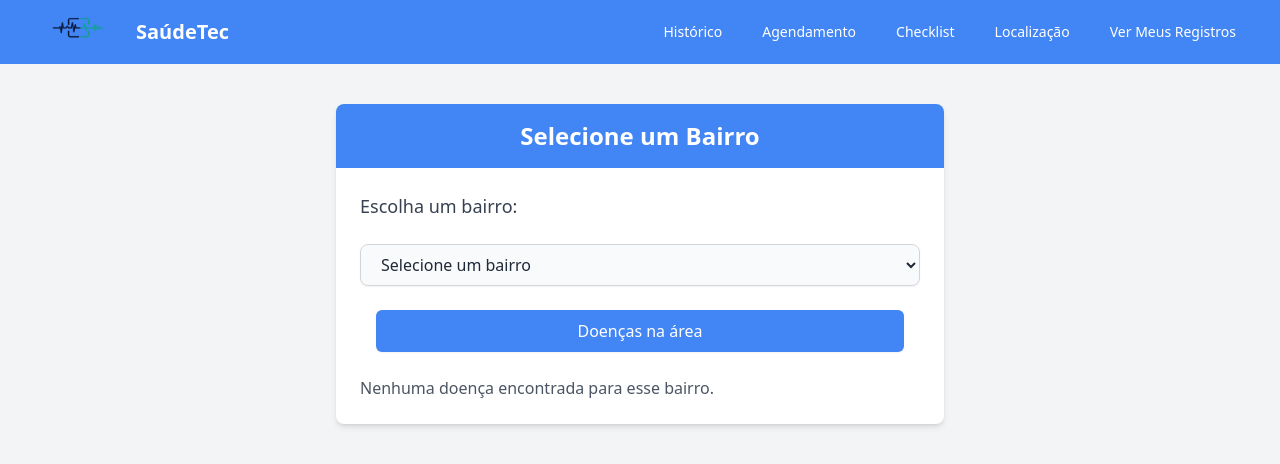
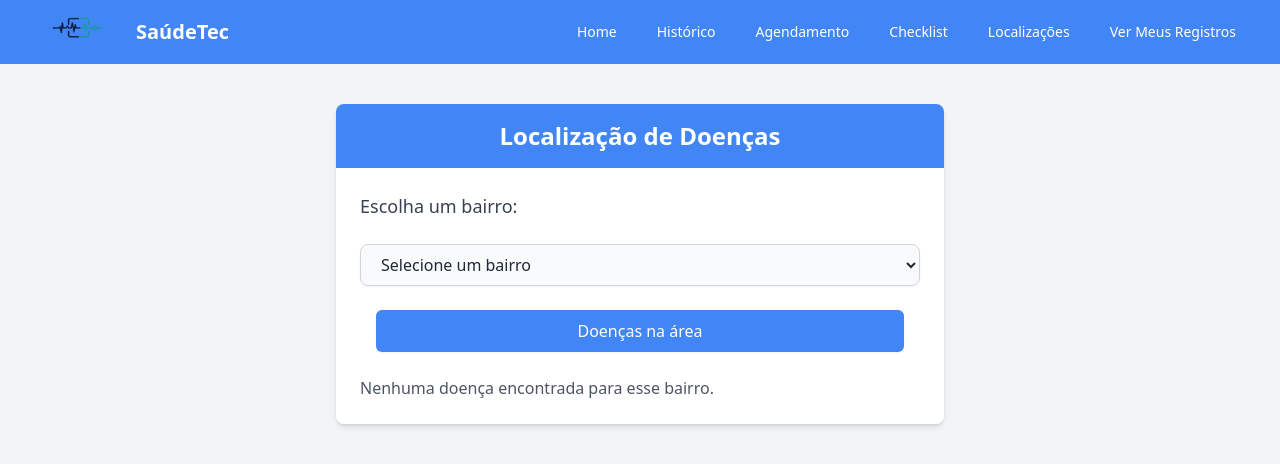
Before and after one commit to gabsvelozo/Projeto-FDS, a Django app: page /localizar_doencas/ in a window 1280 px wide. Shown: the top 464 px of the page. Run offline with Django 5.2, Linux system fonts and the light colour scheme; data comes from the database, SQL or seed files in the repository; parts of the project's set-up code (start-up, migrations or seed data) failed here and were passed over; some libraries are stand-ins or nearby versions.

Commit message:
Mudanças gerais front + back

```diff
--- a/saude/models.py
+++ b/saude/models.py
@@ -117,7 +117,6 @@ class DoencasBairro(models.Model):
 # Locais específicos dos postos de saúde dentro de um bairro
 class Locais_doencas(models.Model):
     nome = models.CharField(max_length=100)
-    #doenca_locais = models.CharField(max_length=255, default='Não informado')  # Agora é 'doenca_locais'
     doenca_bairro = models.ForeignKey(DoencasBairro, on_delete=models.CASCADE, default="valor_padrao")
 
     def __str__(self):
--- a/saude/templates/confirmar_exclusao_consultas.html
+++ b/saude/templates/confirmar_exclusao_consultas.html
@@ -15,7 +15,7 @@
 
         <div class="flex justify-between">
 
-            <a href="{% url 'saude:consultas' %}" class="bg-gray-500 text-white py-2 px-4 rounded-lg hover:bg-gray-600">Cancelar</a> <!--saude:consultas?-->
+            <a href="{% url 'saude:menu' %}" class="bg-gray-500 text-white py-2 px-4 rounded-lg hover:bg-gray-600">Cancelar</a>
 
             <form action="{% url 'saude:delete_consulta' consulta.id %}" method="post">
 
--- a/saude/templates/localizar_doencas.html
+++ b/saude/templates/localizar_doencas.html
@@ -15,7 +15,7 @@
     <div class="max-w-2xl mx-auto py-10 px-4 sm:px-6 lg:px-8">
         <div class="bg-white shadow-md rounded-lg overflow-hidden">
             <div class="bg-[#4285F4] text-white py-4 px-6">
-                <h1 class="text-2xl font-bold text-center">Selecione um Bairro</h1>
+                <h1 class="text-2xl font-bold text-center">Localização de Doenças</h1>
             </div>
             <div class="p-6">
                 <form method="GET" class="space-y-6">
@@ -38,7 +38,7 @@
 
                 <div id="informacoes" class="mt-6">
                     {% if doenca %}
-                    <h2 class="text-2xl font-bold mb-4">Locais disponíveis:</h2>
+                    <h2 class="text-2xl font-bold mb-4">Doenças localizadas na área:</h2>
                     {% for local in doenca %}
                         <div class="tela mb-4 p-4 border rounded-lg shadow">
                             <h3 class="text-xl font-semibold">{{ local.nome }}</h3>
--- a/saude/templates/menu.html
+++ b/saude/templates/menu.html
@@ -28,7 +28,6 @@
 </nav>
 
 
-
     <div class="bg-white p-8 rounded-lg shadow-lg w-full max-w-md my-8 mx-auto ">
         {% if messages %}
             <div class="mb-4">
@@ -47,6 +46,7 @@
                 {% endfor %}
             </div>
         {% endif %}
+
 
         <h1 class="text-2xl text-center font-bold mb-6">Bem-vindo(a), {{ username }}!</h1>
         <h1 class="text-xl text-center font-bold mb-6">O que você procura?</h1>
@@ -70,7 +70,7 @@
                 <a href="{% url 'saude:localizacao' %}" class="block bg-blue-500 text-white py-2 px-4 rounded-lg hover:bg-blue-600 text-center transform hover:scale-110 transition duration-400 ease-in-out">Localização de centros de saúde</a>
             </li>
             <li class="mb-4">
-                <a href="{% url 'saude:vacinas' %}" class="block bg-blue-500 text-white py-2 px-4 rounded-lg hover:bg-blue-600 text-center transform hover:scale-110 transition duration-400 ease-in-out">Localização de Centros de Vacinação</a>
+                <a href="{% url 'saude:vacinas' %}" class="block bg-blue-500 text-white py-2 px-4 rounded-lg hover:bg-blue-600 text-center transform hover:scale-110 transition duration-400 ease-in-out">Localização de centros de vacinação</a>
             </li>
             <li class="mb-4">
                 <a href="{% url 'saude:localizar_doencas' %}" class="block bg-blue-500 text-white py-2 px-4 rounded-lg hover:bg-blue-600 text-center transform hover:scale-110 transition duration-400 ease-in-out">Localização de doenças por bairros</a>
--- a/saude/templates/navbar.html
+++ b/saude/templates/navbar.html
@@ -1,8 +1,4 @@
-<!-- Navbar -->
-<div style="display: none;">
-    {% load static %}
-</div>
-
+{% load static %}
 <nav class="bg-[#4285F4] text-white">
     <div class="max-w-7xl mx-auto px-4 sm:px-6 lg:px-8">
         <div class="flex items-center justify-between h-16">
@@ -14,13 +10,19 @@
             </div>
             <div class="hidden md:block">
                 <div class="ml-10 flex items-baseline space-x-4">
+                    <a href="{% url 'saude:menu' %}" class="flex items-center text-white hover:bg-[#5a95f5] px-3 py-2 rounded-md text-sm font-medium">Home</a>
                     <a href="{% url 'saude:historico_form' %}" class="flex items-center text-white hover:bg-[#5a95f5] px-3 py-2 rounded-md text-sm font-medium">Histórico</a>
                     <a href="{% url 'saude:agendamento' %}" class="flex items-center text-white hover:bg-[#5a95f5] px-3 py-2 rounded-md text-sm font-medium">Agendamento</a>
                     <a href="{% url 'saude:checklist' %}" class="flex items-center text-white hover:bg-[#5a95f5] px-3 py-2 rounded-md text-sm font-medium">Checklist</a>
-                    <a href="{% url 'saude:localizacao' %}" class="flex items-center text-white hover:bg-[#5a95f5] px-3 py-2 rounded-md text-sm font-medium">Localização</a>
 
-                    <div class="relative inline-block text-left">
-                        <span class="flex items-center cursor-pointer px-3 py-2 rounded-md text-sm font-medium">Ver Meus Registros</span>
+                    <div class="relative inline-block text-left" id="localizacoes-dropdown"> <span class="flex items-center cursor-pointer px-3 py-2 rounded-md text-sm font-medium">Localizações</span>
+                        <div class="absolute hidden bg-white text-black rounded-md shadow-lg mt-1 z-10">
+                            <a href="{% url 'saude:localizar_doencas' %}" class="block px-4 py-2 text-sm hover:bg-gray-100">Doença por bairro</a>
+                            <a href="{% url 'saude:vacinas' %}" class="block px-4 py-2 text-sm hover:bg-gray-100">Centro de vacina</a>
+                            <a href="{% url 'saude:localizacao' %}" class="block px-4 py-2 text-sm hover:bg-gray-100">Centro de saúde</a>
+                        </div>
+                    </div>
+                    <div class="relative inline-block text-left" id="registros-dropdown"> <span class="flex items-center cursor-pointer px-3 py-2 rounded-md text-sm font-medium">Ver Meus Registros</span>
                         <div class="absolute hidden bg-white text-black rounded-md shadow-lg mt-1 z-10">
                             <a href="{% url 'saude:consultas' %}" class="block px-4 py-2 text-sm hover:bg-gray-100">Consultas</a>
                             <a href="{% url 'saude:registros' %}" class="block px-4 py-2 text-sm hover:bg-gray-100">Sintomas</a>
@@ -41,7 +43,32 @@
 </nav>
 
 <script>
-    const verMeusRegistros = document.querySelector('.relative');
+    const verMeusLocais = document.querySelector('#localizacoes-dropdown');
+    const dropdownm = verMeusLocais.querySelector('.absolute');
+
+    verMeusLocais.addEventListener('mouseenter', () => {
+        dropdownm.classList.remove('hidden');
+    });
+
+    verMeusLocais.addEventListener('mouseleave', () => {
+        setTimeout(() => {
+            if (!dropdownm.matches(':hover')) {
+                dropdownm.classList.add('hidden');
+            }
+        }, 200);
+    });
+
+    dropdownm.addEventListener('mouseenter', () => {
+        dropdownm.classList.remove('hidden');
+    });
+
+    dropdownm.addEventListener('mouseleave', () => {
+        dropdownm.classList.add('hidden');
+    });
+</script>
+
+<script>
+    const verMeusRegistros = document.querySelector('#registros-dropdown');
     const dropdown = verMeusRegistros.querySelector('.absolute');
 
     verMeusRegistros.addEventListener('mouseenter', () => {
--- a/saude/templates/vacinas.html
+++ b/saude/templates/vacinas.html
@@ -15,7 +15,7 @@
     <div class="max-w-2xl mx-auto py-10 px-4 sm:px-6 lg:px-8">
         <div class="bg-white shadow-md rounded-lg overflow-hidden">
             <div class="bg-[#4285F4] text-white py-4 px-6">
-                <h1 class="text-2xl font-bold text-center">Selecione um Bairro</h1>
+                <h1 class="text-2xl font-bold text-center">Localização de Centro de Vacinação</h1>
             </div>
             <div class="p-6">
                 <form method="GET" class="space-y-6">
--- a/saude/urls.py
+++ b/saude/urls.py
@@ -1,11 +1,10 @@
-from django.urls import path # type: ignore
+from django.urls import path
 from saude.views import AgendamentoView, ConsultasView, LocalView, Locais_PostoView, DoencaView
 from . import views
 
 app_name = 'saude'
 
 urlpatterns = [
-
     path('', views.login_view, name='login'),
     path('cadastro/', views.cadastro_view, name='cadastro'),
     path('menu/', views.menu_view, name='menu'),
@@ -19,5 +18,4 @@ urlpatterns = [
     path('localizacao/', LocalView.as_view(), name='localizacao'),
     path('vacinas/', Locais_PostoView.as_view(), name='vacinas'),
     path('localizar_doencas/', DoencaView.as_view(), name='localizar_doencas'),
-
 ]
--- a/saude/views.py
+++ b/saude/views.py
@@ -1,11 +1,12 @@
-from django.shortcuts import render, redirect, get_object_or_404 # type: ignore
-from django.views import View # type: ignore
+from django.shortcuts import render, redirect, get_object_or_404
+from django.views import View
 from .models import HistoricoMedico, SintomasUsuario
-from django.contrib.auth import authenticate, login as lg, login # type: ignore
-from django.contrib.auth.models import User # type: ignore
+from django.contrib.auth import authenticate, login as lg, login
+from django.contrib.auth.models import User
 from saude.models import Especialidade, Local, Consulta, Bairros, Locais, PostosBairro, Endereco, DoencasBairro, Locais_doencas
-from django.contrib import messages # type: ignore
-from django.contrib.auth.decorators import login_required # type: ignore
+from django.contrib import messages
+from django.contrib.auth.decorators import login_required
+
 
 # Gerencia o histórico médico do usuário
 class HistoricoOnline(View):
@@ -30,6 +31,7 @@ class HistoricoOnline(View):
         )
         historico.save()
 
+        messages.success(request, 'Histórico enviado com sucesso!')
         return redirect('saude:menu')
 
 
@@ -77,7 +79,6 @@ class ConsultasView(View):
     def get(self, request):
         consultas = Consulta.objects.filter(usuario=request.user)
         return render(request, 'consultas.html', {'consultas': consultas})
-
 
 
 # Checklist de sintomas do usuário
@@ -139,22 +140,22 @@ def delete_registro_view(request, id):
     if request.method == 'POST':
         registro.delete()
         messages.success(request, 'Registro excluído com sucesso!')
-        return redirect('saude:registros')
+        return redirect('saude:menu')
 
     return render(request, 'confirmar_exclusao.html', {'registro': registro})
 
-#  Exclui uma consulta marcada
-
+# Exclui um registro de consulta
 @login_required
 def delete_consulta_view(request, id):
-    consulta = get_object_or_404(Consulta, id=id, usuario=request.user) #mudei agora
+    consulta = get_object_or_404(Consulta, id=id, usuario=request.user)
 
     if request.method == 'POST':
         consulta.delete()
         messages.success(request, 'Consulta excluída com sucesso!')
-        return redirect('saude:consultas')
+        return redirect('saude:menu')
 
     return render(request, 'confirmar_exclusao_consultas.html', {'consulta': consulta})
+
 
 # Exibe a localização das UPAs
 class LocalView(View):
@@ -231,7 +232,7 @@ def cadastro_view(request):
 def menu_view(request):
     return render(request, 'menu.html', {'username': request.user.username})
 
-# Exibe a localização dos postos de saúde e informações de horários
+
 class Locais_PostoView(View):
     def get(self, request):
         bairro_posto = PostosBairro.objects.all()
@@ -258,6 +259,7 @@ class Locais_PostoView(View):
 
         return redirect('saude:menu')
 
+
 class DoencaView(View):
     def get(self, request):
         # Obter todos os bairros
@@ -268,7 +270,6 @@ class DoencaView(View):
         doenca = None
 
         if doenca_bairro_id:
-            # Filtrar locais de doenças para o bairro selecionado
             doenca = Locais_doencas.objects.filter(doenca_bairro_id=doenca_bairro_id)
 
         context = {
@@ -283,5 +284,4 @@ class DoencaView(View):
         doenca_bairro_id = request.POST.get('bairro')
         doenca_id = request.POST.get('doenca')
 
-        # Redirecionar para algum lugar após a escolha de uma doença
         return redirect('saude:menu')
```
Also changed, not shown: saude/templates/historico_form.html (+3 -19 lines), saude/templates/localizacao.html (+8 -6 lines).
